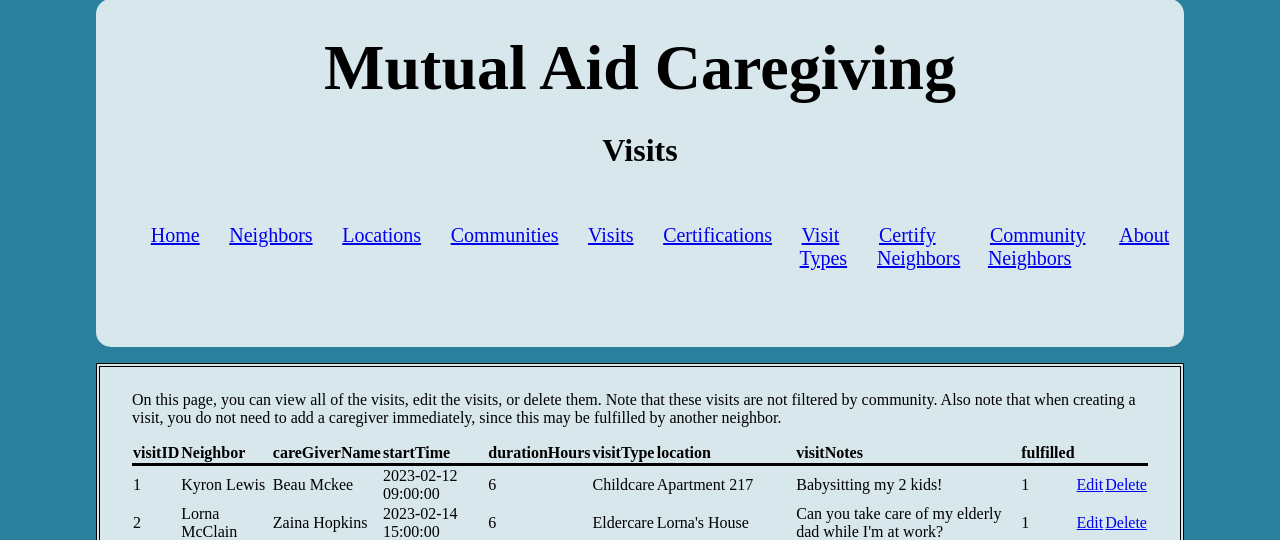
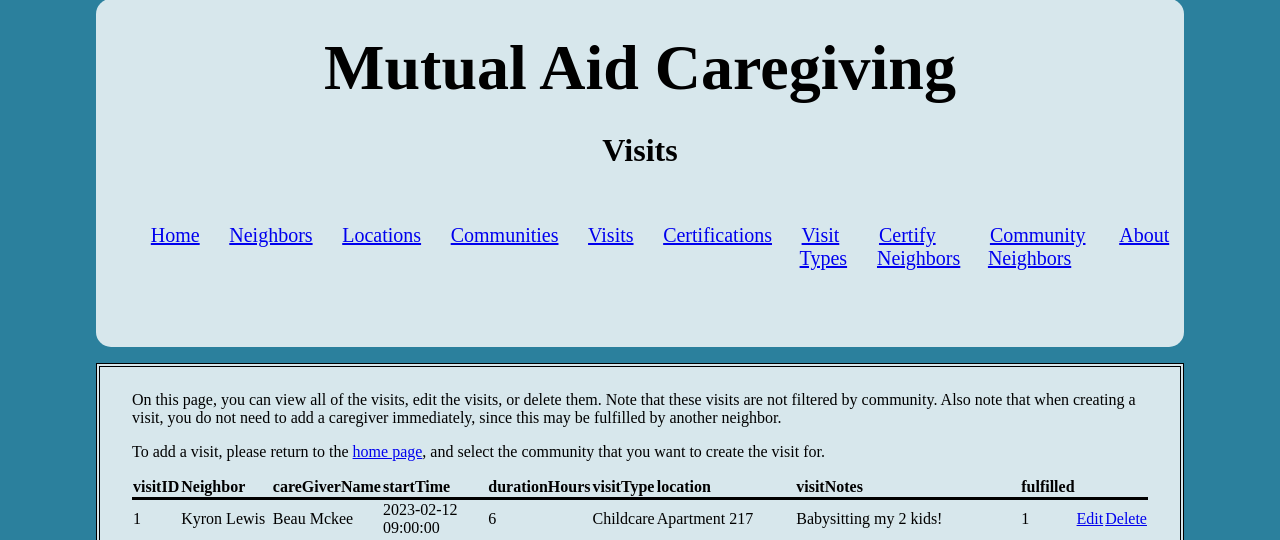
Before and after one commit to saranettle/mutual-aid-caregiving, a Flask app: page /visits in a window 1280 px wide. Shown: the part 17-557 px from the top of the page. Run offline with Flask 3, Linux system fonts and the light colour scheme; data comes from the database, SQL or seed files in the repository; data that the repository does not hold is empty; some libraries are stand-ins or nearby versions.

Commit message:
small change to visits page

```diff
--- a/templates/visits.j2
+++ b/templates/visits.j2
@@ -35,6 +35,8 @@
 
     <main>
             <p>On this page, you can view all of the visits, edit the visits, or delete them. Note that these visits are not filtered by community. Also note that when creating a visit, you do not need to add a caregiver immediately, since this may be fulfilled by another neighbor.</p>
+
+            <p>To add a visit, please return to the <a href="/">home page</a>, and select the community that you want to create the visit for.</p>
 
             <table>
             <!-- Access data tuple passed from app.py -->
```
